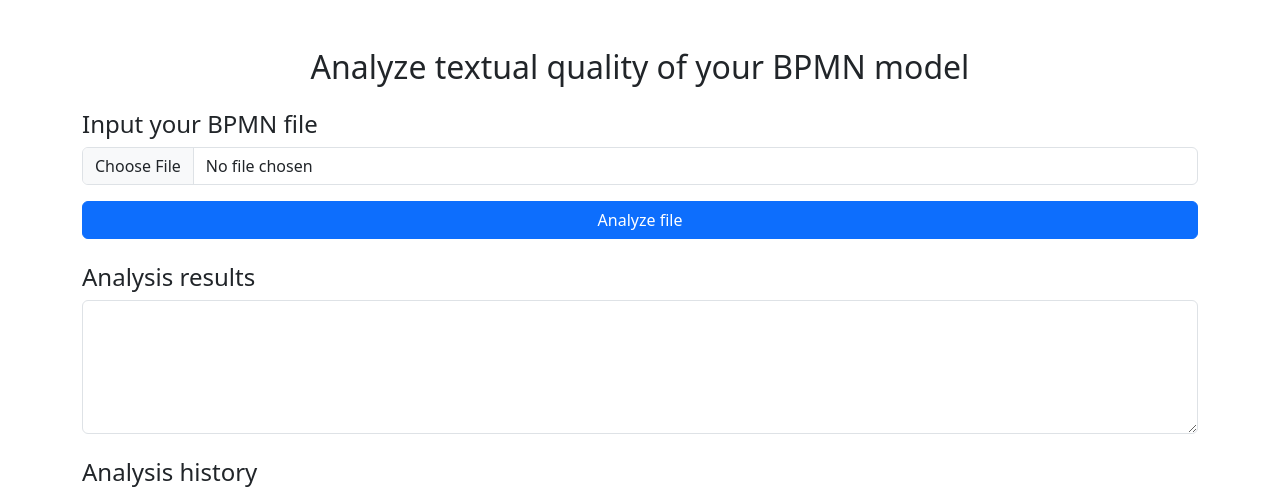
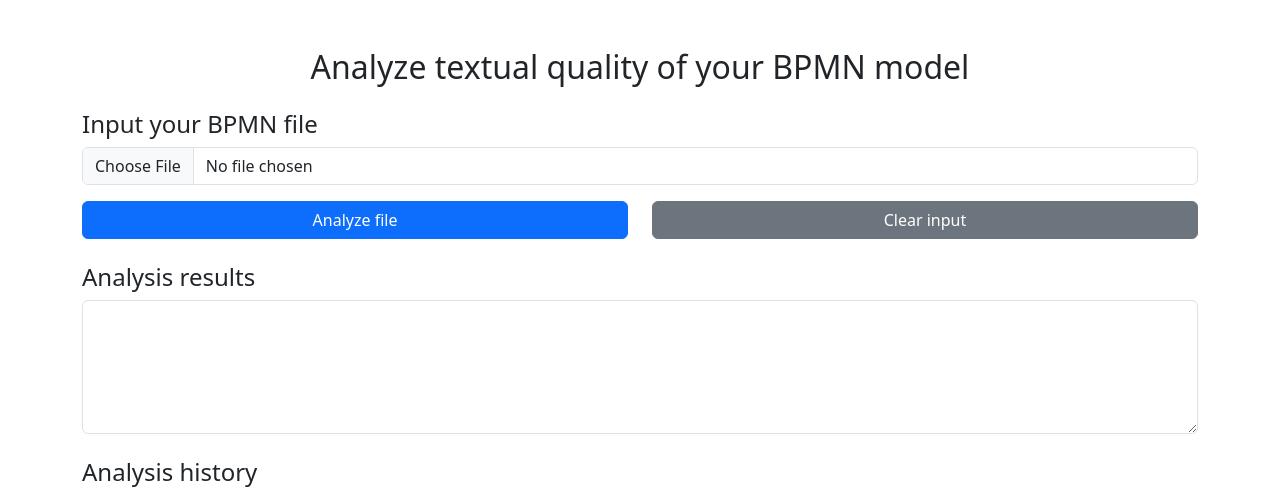
Before and after one commit to pixeleon/bpmnice, a Flask app: page / in a window 1280 px wide. Shown: the part 81-568 px from the top of the page. Run offline with Flask 3, Linux system fonts and the light colour scheme; data that the repository does not hold is empty.

Commit message:
Add clear input button

```diff
--- a/static/script.js
+++ b/static/script.js
@@ -50,3 +50,7 @@ document.addEventListener('DOMContentLoaded', function () {
     const form = document.getElementById('fileUploadForm');
     form.addEventListener('submit', submitForm);
 });
+
+document.getElementById('clearFileInput').addEventListener('click', function() {
+    document.getElementById('fileUploadForm').reset();
+});
--- a/templates/home.html
+++ b/templates/home.html
@@ -20,7 +20,14 @@
     <h4 class="mt-4">Input your BPMN file</h4>
     <form id="fileUploadForm" enctype="multipart/form-data">
         <input class="form-control" type="file" id="fileInput" name="fileInput">
-        <button class="btn btn-primary w-100 mt-3" type="submit" id="fileUploadButton">Analyze file</button>
+        <div class="row">
+            <div class="col-6">
+                <button class="btn btn-primary w-100 mt-3" type="submit" id="fileUploadButton">Analyze file</button>
+            </div>
+            <div class="col-6">
+                <button class="btn btn-secondary w-100 mt-3" type="button" id="clearFileInput">Clear input</button>
+            </div>
+        </div>
     </form>
 
 
```
